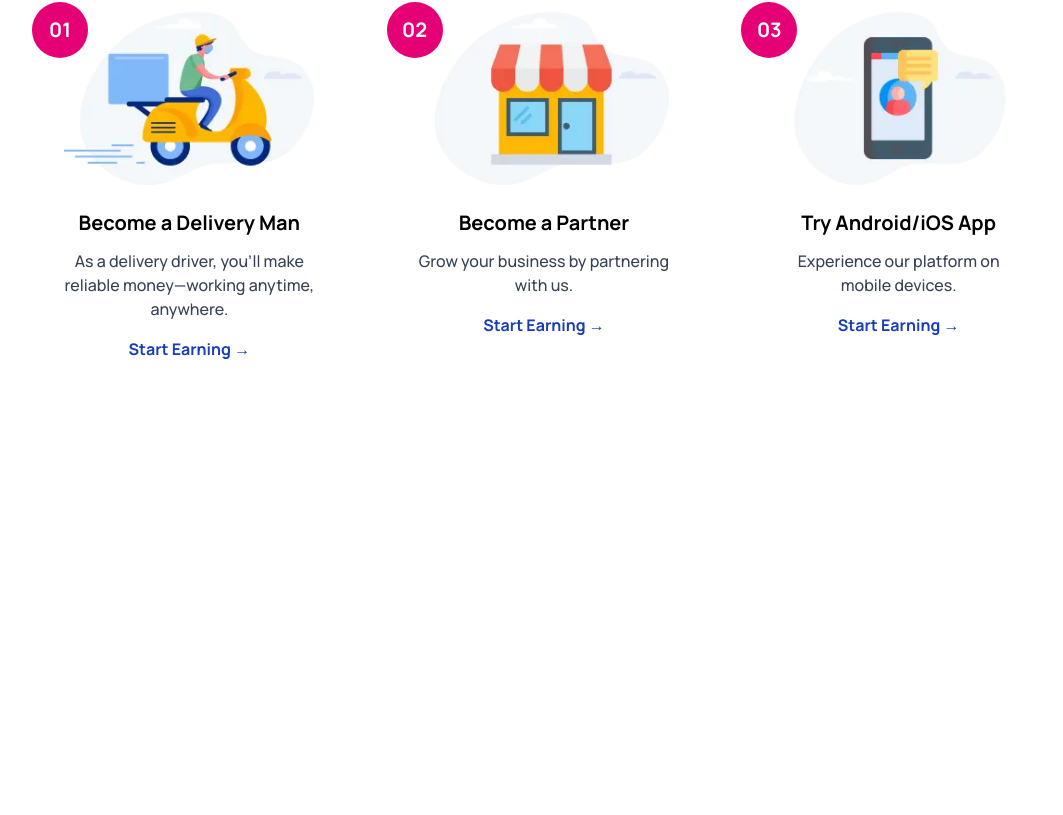
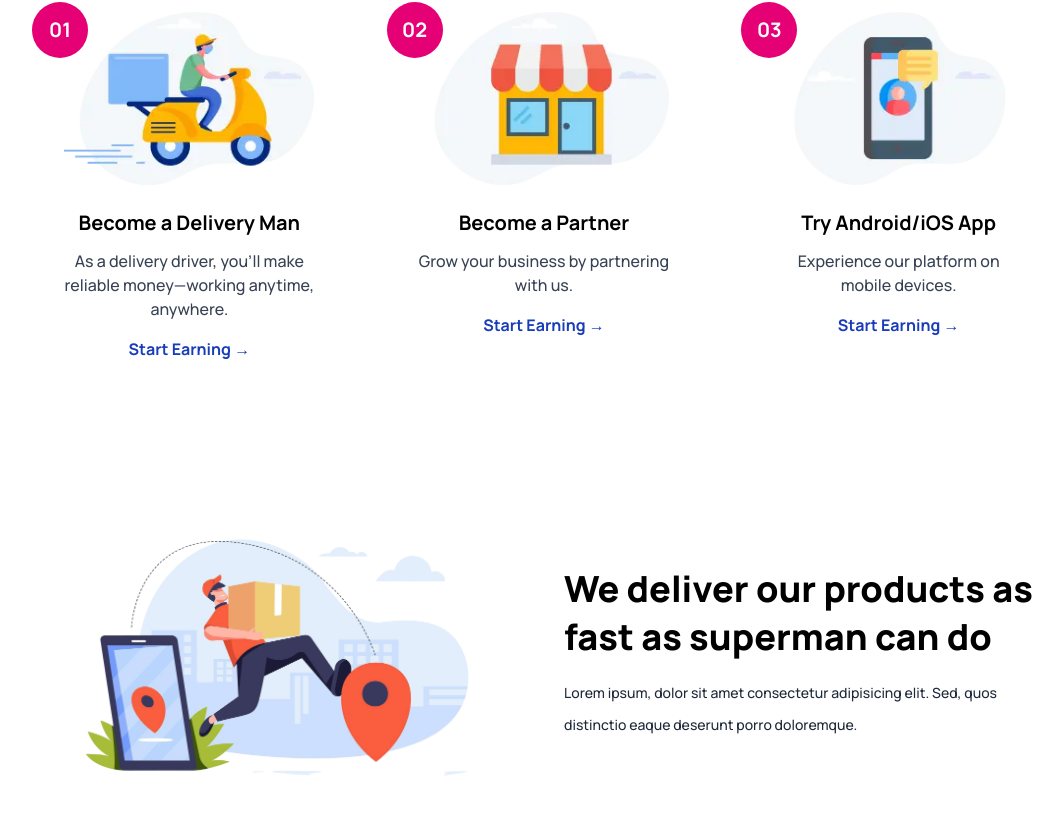
Before and after one commit to danial137/foodprojects, a Next.js app: page / in a window 1280 px wide. Shown: the part 2502-3317 px from the top of the page, without its empty margins (96-1159 px from the left). Before the commit the page ends 2927 px from the top, so only its background shows below. Built offline with nearby package versions, Linux system fonts and the light colour scheme.

Commit message:
Add About component to Home layout for enhanced user information

```diff
--- /dev/null
+++ b/components/Home/About/About.tsx
@@ -0,0 +1,22 @@
+import React from 'react'
+import Image from 'next/image'
+const About = () => {
+  return (
+      <div className='pt-16 pb-16'>
+          <div className='w-[80%] mx-auto grid grid-cols-1 lg:grid-cols-2 gap-10 items-center '>
+              {/* {img } */}
+              <div>
+                  <Image src="/images/a.png" width={800} height={800} alt='image'/>
+              </div>
+              {/* {text } */}
+              <div>
+                  <h1 className='text-xl sm:text-2xl md:text-3xl lg:text-4xl font-extrabold leading-8 md:leading-12'>We deliver our products as fast as superman can do</h1>
+                  <p className='mt-4 leading-6 sm:leading-8 text-gray-800 dark:text-gray-300 font-medium text-sm sm:text-bold  '>Lorem ipsum, dolor sit amet consectetur adipisicing elit. Sed, quos distinctio eaque deserunt porro doloremque.</p>
+
+              </div>
+          </div>
+    </div>
+  )
+}
+
+export default About
--- a/components/Home/Home.tsx
+++ b/components/Home/Home.tsx
@@ -3,6 +3,7 @@ import Hero from './Hero/Hero'
 import Restaurant from './Restaurant/Restaurant'
 import Category from './Category/Category'
 import HowItWork from './HowItWork/HowItWork'
+import About from './About/About'
 
 const Home = () => {
   return (
@@ -12,6 +13,7 @@ const Home = () => {
       <Restaurant />
       <Category />
       <HowItWork />
+      <About/>
     </div>
   )
 }
```
